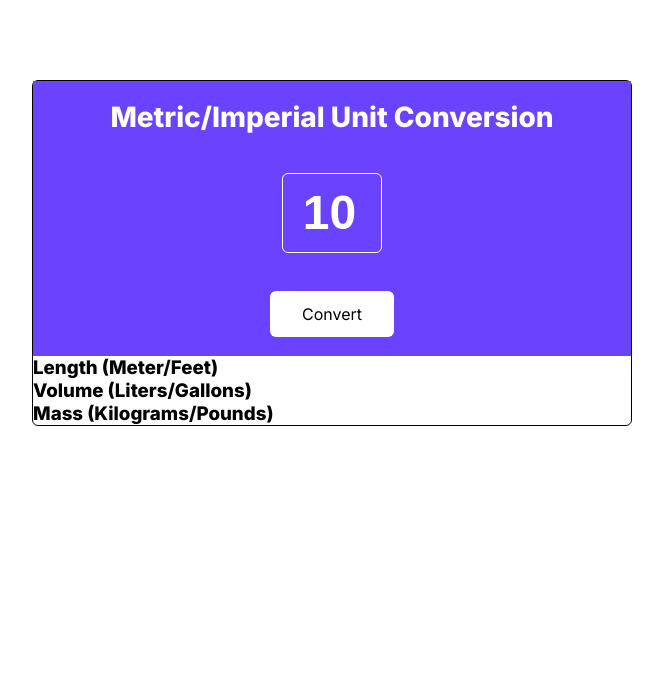
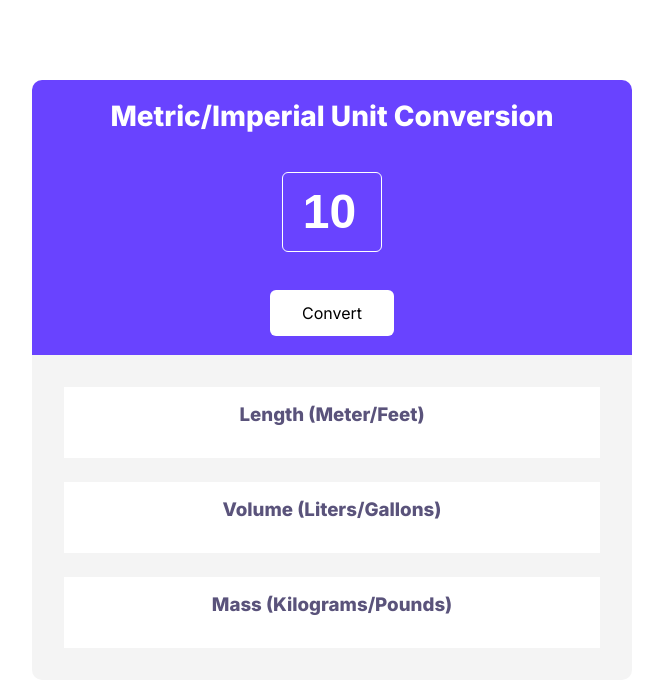
Before and after one commit to KieranWebDev/scrimbaMiniProjects, a plain HTML site: page unitConversionApp.html in a window 1280 px wide. Shown: the whole page, without its empty margins (308-971 px from the left). Drawn offline with Linux system fonts and the light colour scheme.

Commit message:
-css done

```diff
--- a/unitConversionApp.css
+++ b/unitConversionApp.css
@@ -18,8 +18,8 @@ body {
 .app-container {
   margin-top: 80px;
   width: clamp(300px, 100%, 600px);
-  border: 1px solid black;
-  border-radius: 6px;
+
+  border-radius: 16px;
 }
 .hero-container {
   height: 275px;
@@ -29,6 +29,7 @@ body {
   justify-content: space-around;
   background-color: #6943ff;
   color: white;
+  border-radius: 10px 10px 0 0;
 }
 .hero-container h1 {
   font-size: 28px;
@@ -65,3 +66,21 @@ body {
   background-color: aqua;
   box-shadow: none;
 }
+.unit-display-section {
+  padding: 2rem;
+  background: #f4f4f4;
+  display: flex;
+  flex-direction: column;
+  gap: 1.5rem;
+  border-radius: 0 0 10px 10px;
+}
+.unit-container {
+  text-align: center;
+  background-color: white;
+  padding: 1rem;
+}
+.unit-container h3 {
+  font-weight: 600;
+  color: #5a537b;
+  margin-bottom: 1rem;
+}
--- a/unitConversionApp.html
+++ b/unitConversionApp.html
@@ -33,7 +33,7 @@
                 <p id="liters-to-gallons"></p>
             </div>
 
-            <div class="Mass (Kilograms/Pounds)">
+            <div class="unit-container">
                 <h3>Mass (Kilograms/Pounds)</h3>
                 <p id="kg-to-pounds"></p>
             </div>
```
